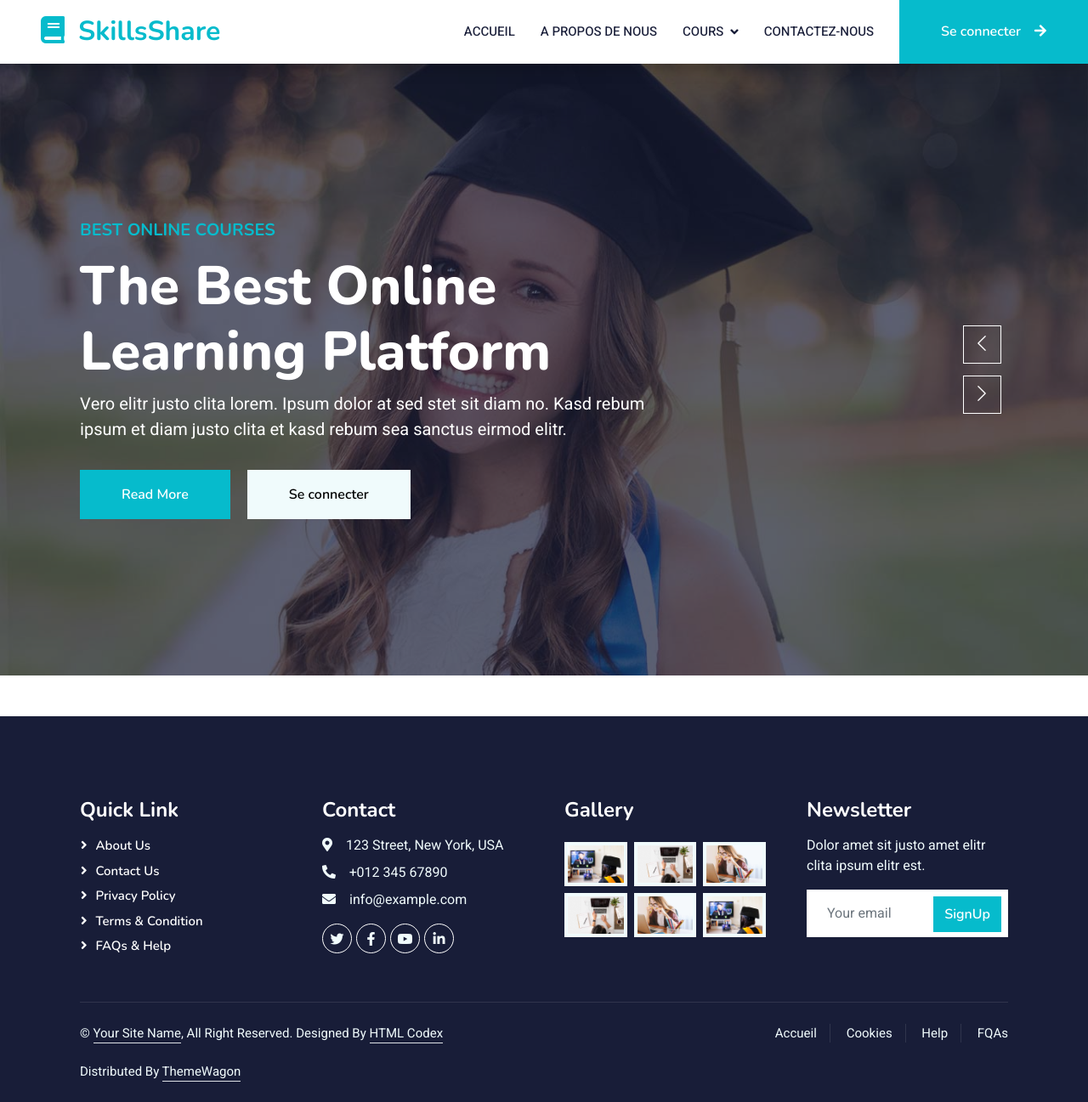
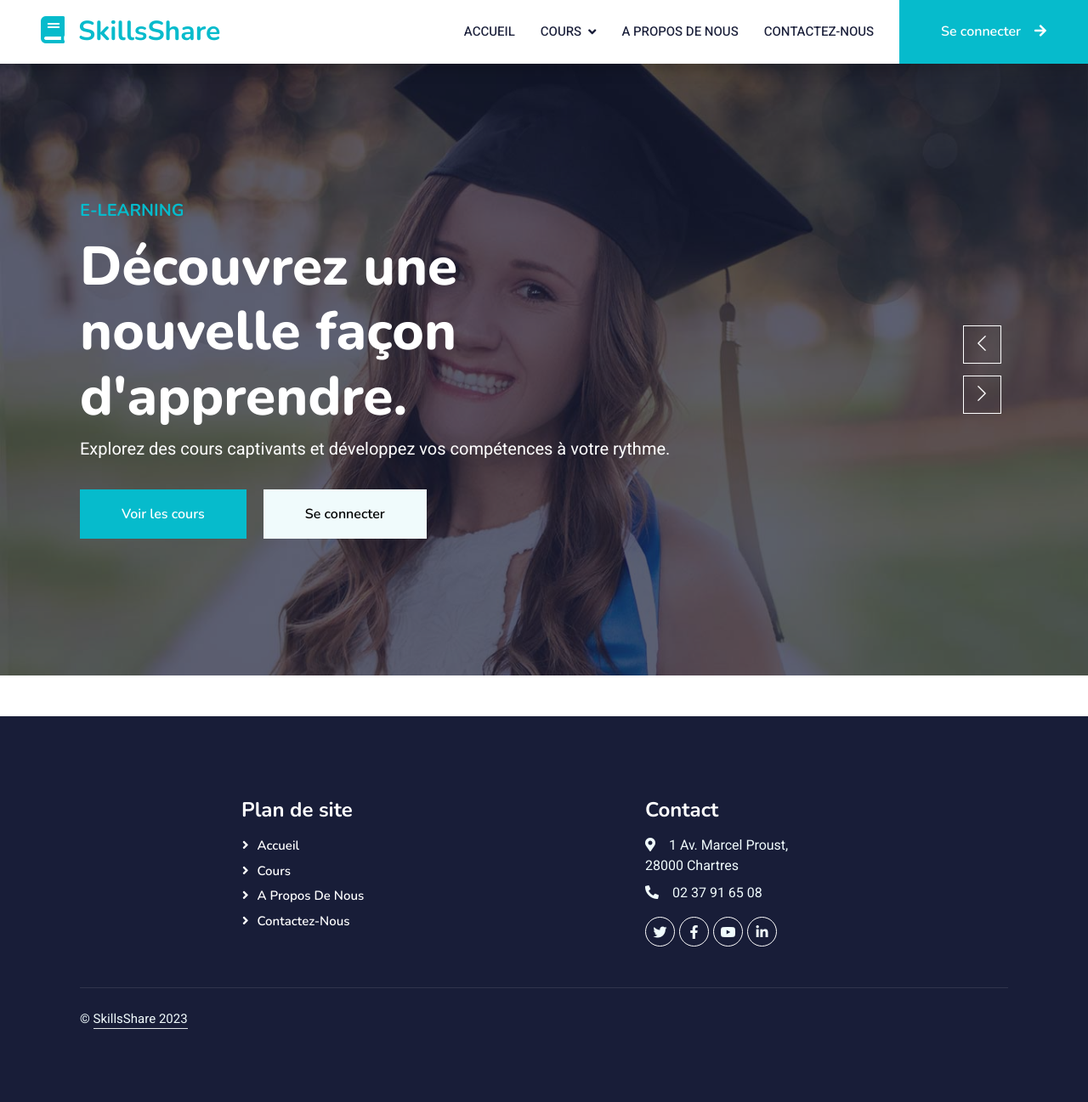
Before and after one commit to AFelix20100/SkillsShare, a Symfony app: template templates/home/index.html.twig in a window 1280 px wide. Shown: the whole page at 85% size. After the commit the page ends 1211 px from the top, so only its background shows below. Run offline with Twig, Linux system fonts and the light colour scheme; the template is opened without the code that fills it, so the values that code supplies are empty; some libraries are stand-ins or nearby versions.

Commit message:
NavBar + Footer

```diff
--- a/src/Form/RegistrationFormType.php
+++ b/src/Form/RegistrationFormType.php
@@ -23,7 +23,7 @@ class RegistrationFormType extends AbstractType
             ])
             ->add('agreeTerms', CheckboxType::class, [
                 'label' => 'J\'accepte les conditions et les termes d\'utilisations',
-                'attr' => ['class' => 'order-first'],
+                'attr' => ['class' => 'order-first mx-2'],
                 'mapped' => false,
                 'constraints' => [
                     new IsTrue([
--- a/templates/base.html.twig
+++ b/templates/base.html.twig
@@ -38,7 +38,6 @@
 				<div class="collapse navbar-collapse" id="navbarCollapse">
 					<div class="navbar-nav ms-auto p-4 p-lg-0">
 						<a href="{{ path('app_home')}}" class="nav-item nav-link">Accueil</a>
-						<a href="{{ path('app_about')}}" class="nav-item nav-link">A propos de nous</a>
 						<div class="nav-item dropdown">
 							<a href="{{ path('app_courses') }}" class="nav-link dropdown-toggle" data-bs-toggle="dropdown">Cours</a>
 							<div class="dropdown-menu fade-down m-0">
@@ -46,10 +45,14 @@
 								<a href="{{ path('app_categories')}}" class="dropdown-item">Catégories</a>
 							</div>
 						</div>
+						<a href="{{ path('app_about')}}" class="nav-item nav-link">A propos de nous</a>
 						<a href="/contact" class="nav-item nav-link">Contactez-nous</a>
 					</div>
-					<a href="{{ path('app_login')}}" class="btn btn-primary py-4 px-lg-5 d-none d-lg-block">Se connecter<i class="fa fa-arrow-right ms-3"></i>
-					</a>
+					{% if app.user %}
+						<a href="{{ path('app_logout')}}" class="btn btn-primary py-4 px-lg-5 d-none d-lg-block">Se déconnecter<i class="fa fa-arrow-right ms-3"></i></a>
+					{% else %}
+						<a href="{{ path('app_login')}}" class="btn btn-primary py-4 px-lg-5 d-none d-lg-block">Se connecter<i class="fa fa-arrow-right ms-3"></i></a>
+ 					{% endif %}
 				</div>
 			</nav>
 			<!-- Navbar End -->
@@ -59,23 +62,20 @@
 			<!-- Footer Start -->
 			<div class="container-fluid bg-dark text-light footer pt-5 mt-5 wow fadeIn" data-wow-delay="0.1s">
 				<div class="container py-5">
-					<div class="row g-5">
+					<div class="row g-5 d-flex justify-content-evenly">
 						<div class="col-lg-3 col-md-6">
-							<h4 class="text-white mb-3">Quick Link</h4>
-							<a class="btn btn-link" href="">About Us</a>
-							<a class="btn btn-link" href="">Contact Us</a>
-							<a class="btn btn-link" href="">Privacy Policy</a>
-							<a class="btn btn-link" href="">Terms & Condition</a>
-							<a class="btn btn-link" href="">FAQs & Help</a>
+							<h4 class="text-white mb-3">Plan de site</h4>
+							<a class="btn btn-link" href="">Accueil</a>
+							<a class="btn btn-link" href="">Cours</a>
+							<a class="btn btn-link" href="">A propos de nous</a>
+							<a class="btn btn-link" href="">Contactez-nous</a>
 						</div>
 						<div class="col-lg-3 col-md-6">
 							<h4 class="text-white mb-3">Contact</h4>
 							<p class="mb-2">
-								<i class="fa fa-map-marker-alt me-3"></i>123 Street, New York, USA</p>
+								<i class="fa fa-map-marker-alt me-3"></i>1 Av. Marcel Proust, <br>28000 Chartres</p>
 							<p class="mb-2">
-								<i class="fa fa-phone-alt me-3"></i>+012 345 67890</p>
-							<p class="mb-2">
-								<i class="fa fa-envelope me-3"></i>info@example.com</p>
+								<i class="fa fa-phone-alt me-3"></i>02 37 91 65 08</p>
 							<div class="d-flex pt-2">
 								<a class="btn btn-outline-light btn-social" href="">
 									<i class="fab fa-twitter"></i>
@@ -91,37 +91,6 @@
 								</a>
 							</div>
 						</div>
-						<div class="col-lg-3 col-md-6">
-							<h4 class="text-white mb-3">Gallery</h4>
-							<div class="row g-2 pt-2">
-								<div class="col-4">
-									<img class="img-fluid bg-light p-1" src="img/course-1.jpg" alt="">
-								</div>
-								<div class="col-4">
-									<img class="img-fluid bg-light p-1" src="img/course-2.jpg" alt="">
-								</div>
-								<div class="col-4">
-									<img class="img-fluid bg-light p-1" src="img/course-3.jpg" alt="">
-								</div>
-								<div class="col-4">
-									<img class="img-fluid bg-light p-1" src="img/course-2.jpg" alt="">
-								</div>
-								<div class="col-4">
-									<img class="img-fluid bg-light p-1" src="img/course-3.jpg" alt="">
-								</div>
-								<div class="col-4">
-									<img class="img-fluid bg-light p-1" src="img/course-1.jpg" alt="">
-								</div>
-							</div>
-						</div>
-						<div class="col-lg-3 col-md-6">
-							<h4 class="text-white mb-3">Newsletter</h4>
-							<p>Dolor amet sit justo amet elitr clita ipsum elitr est.</p>
-							<div class="position-relative mx-auto" style="max-width: 400px;">
-								<input class="form-control border-0 w-100 py-3 ps-4 pe-5" type="text" placeholder="Your email">
-								<button type="button" class="btn btn-primary py-2 position-absolute top-0 end-0 mt-2 me-2">SignUp</button>
-							</div>
-						</div>
 					</div>
 				</div>
 				<div class="container">
@@ -129,21 +98,7 @@
 						<div class="row">
 							<div class="col-md-6 text-center text-md-start mb-3 mb-md-0">
 								&copy;
-								<a class="border-bottom" href="#">Your Site Name</a>, All Right Reserved.
-
-								<!--/*** This template is free as long as you keep the footer author’s credit link/attribution link/backlink. If you'd like to use the template without the footer author’s credit link/attribution link/backlink, you can purchase the Credit Removal License from "https://htmlcodex.com/credit-removal". Thank you for your support. ***/-->
-								Designed By
-								<a class="border-bottom" href="https://htmlcodex.com">HTML Codex</a><br><br>
-								Distributed By
-								<a class="border-bottom" href="https://themewagon.com">ThemeWagon</a>
-							</div>
-							<div class="col-md-6 text-center text-md-end">
-								<div class="footer-menu">
-									<a href="{{ path('app_home')}}">Accueil</a>
-									<a href="">Cookies</a>
-									<a href="">Help</a>
-									<a href="">FQAs</a>
-								</div>
+								<a class="border-bottom" href="#">SkillsShare 2023</a>
 							</div>
 						</div>
 					</div>
--- a/templates/home/index.html.twig
+++ b/templates/home/index.html.twig
@@ -12,11 +12,11 @@
 					<div class="container">
 						<div class="row justify-content-start">
 							<div class="col-sm-10 col-lg-8">
-								<h5 class="text-primary text-uppercase mb-3 animated slideInDown">Best Online Courses</h5>
-								<h1 class="display-3 text-white animated slideInDown">The Best Online Learning Platform</h1>
-								<p class="fs-5 text-white mb-4 pb-2">Vero elitr justo clita lorem. Ipsum dolor at sed stet sit diam no. Kasd rebum ipsum et diam justo clita et kasd rebum sea sanctus eirmod elitr.</p>
-								<a href="" class="btn btn-primary py-md-3 px-md-5 me-3 animated slideInLeft">Read More</a>
-								<a href="" class="btn btn-light py-md-3 px-md-5 animated slideInRight">Se connecter</a>
+								<h5 class="text-primary text-uppercase mb-3 animated slideInDown">E-Learning</h5>
+								<h1 class="display-3 text-white animated slideInDown">Découvrez une nouvelle façon d'apprendre.</h1>
+								<p class="fs-5 text-white mb-4 pb-2">Explorez des cours captivants et développez vos compétences à votre rythme.</p>
+								<a href="" class="btn btn-primary py-md-3 px-md-5 me-3 animated slideInLeft">Voir les cours</a>
+								<a href="{{ path('app_login') }}" class="btn btn-light py-md-3 px-md-5 animated slideInRight">Se connecter</a>
 							</div>
 						</div>
 					</div>
@@ -28,10 +28,10 @@
 					<div class="container">
 						<div class="row justify-content-start">
 							<div class="col-sm-10 col-lg-8">
-								<h5 class="text-primary text-uppercase mb-3 animated slideInDown">Best Online Courses</h5>
-								<h1 class="display-3 text-white animated slideInDown">Get Educated Online From Your Home</h1>
-								<p class="fs-5 text-white mb-4 pb-2">Vero elitr justo clita lorem. Ipsum dolor at sed stet sit diam no. Kasd rebum ipsum et diam justo clita et kasd rebum sea sanctus eirmod elitr.</p>
-								<a href="" class="btn btn-primary py-md-3 px-md-5 me-3 animated slideInLeft">Read More</a>
+								<h5 class="text-primary text-uppercase mb-3 animated slideInDown">E-Learning</h5>
+								<h1 class="display-3 text-white animated slideInDown">Plongez dans nos cours les plus populaires</h1>
+								<p class="fs-5 text-white mb-4 pb-2">Choisissez parmi une variété de sujets passionnants.</p>
+								<a href="" class="btn btn-primary py-md-3 px-md-5 me-3 animated slideInLeft">Voir les cours</a>
 								<a href="" class="btn btn-light py-md-3 px-md-5 animated slideInRight">Se connecter</a>
 							</div>
 						</div>
```
